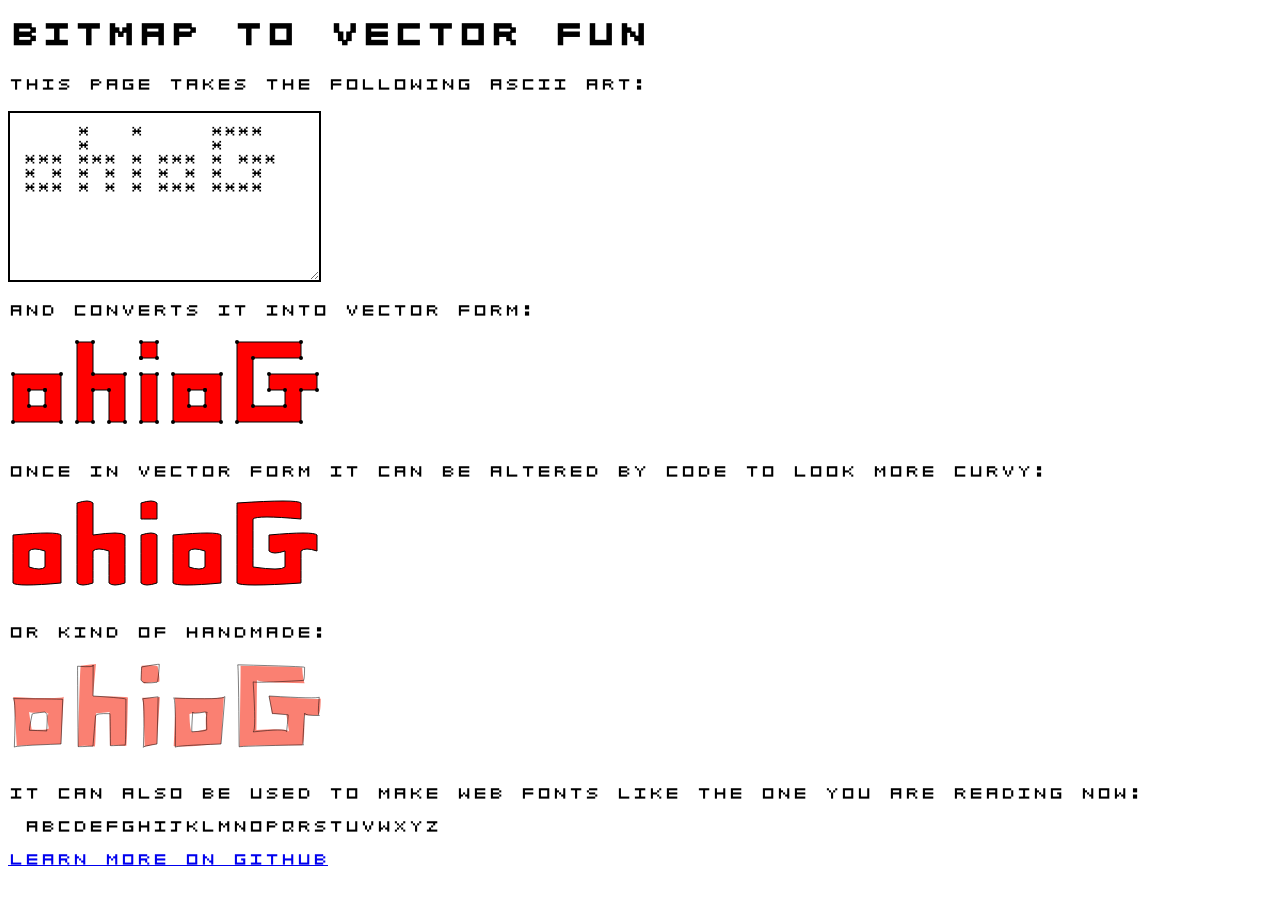
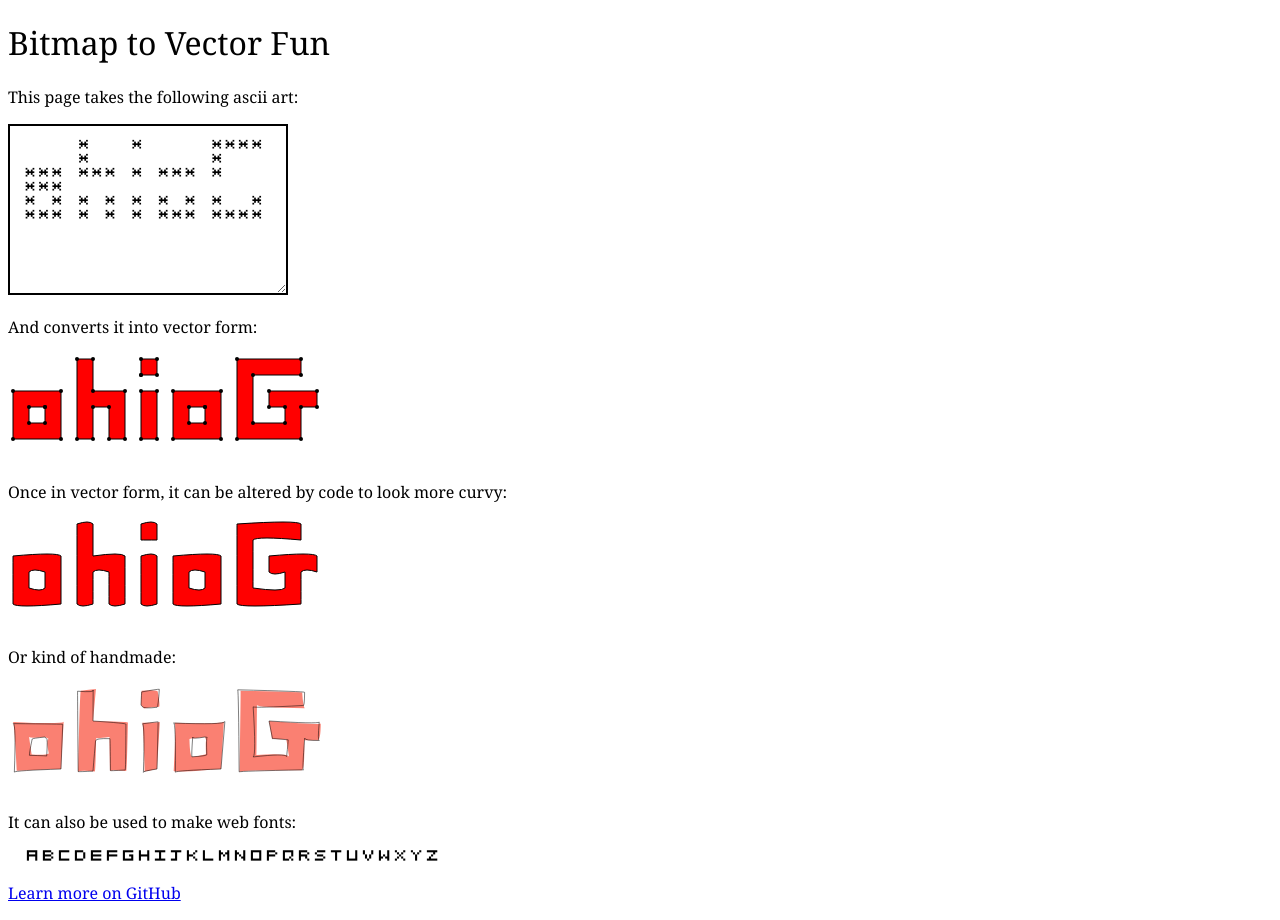
Before and after one commit to toolness/bitmap-to-vector-fun, a website: page index.html in a window 1280 px wide. Before the commit the page ends 886 px from the top, so only its background shows below. Drawn offline with Linux system fonts and the light colour scheme.

Commit message:
on second thought use Georgia.

```diff
--- a/index.html
+++ b/index.html
@@ -23,23 +23,30 @@ svg.handmade g.fills path {
 }
 
 html, textarea {
-  font-family: 'My Font';
-  text-transform: uppercase;
+  font-family: "Georgia", serif;
+}
+
+h1 {
+  font-weight: normal;
 }
 
 textarea {
+  font-family: 'My Font';
+  text-transform: uppercase;
   padding: 1em;
   border: 2px solid black;
 }
 
 .bitmap-font {
+  font-family: 'My Font';
+  word-wrap: break-word;
   padding-left: 1em;
 }
 </style>
 <title>Bitmap to Vector Fun</title>
 <h1>Bitmap to Vector Fun</h1>
 <p>This page takes the following ascii art:</p>
-<textarea id="ascii-art" rows="10" cols="40">
+<textarea id="ascii-art" rows="10" cols="35">
     *   *     ****
     *         *
 *** *** * *** * ***
@@ -48,11 +55,11 @@ textarea {
 </textarea>
 <p>And converts it into vector form:</p>
 <div id="vector-holder"></div>
-<p>Once in vector form it can be altered by code to look more curvy:</p>
+<p>Once in vector form, it can be altered by code to look more curvy:</p>
 <div id="curvy-holder"></div>
 <p>Or kind of handmade:</p>
 <div id="handmade-holder"></div>
-<p>It can also be used to make web fonts like the one you are reading now:</p>
+<p>It can also be used to make web fonts:</p>
 <div class="bitmap-font">ABCDEFGHIJKLMNOPQRSTUVWXYZ</div>
 <p><a href="http://github.com/toolness/bitmap-to-vector-fun">Learn more on GitHub</a></p>
 <script src="ascii2grid.js"></script>
```
